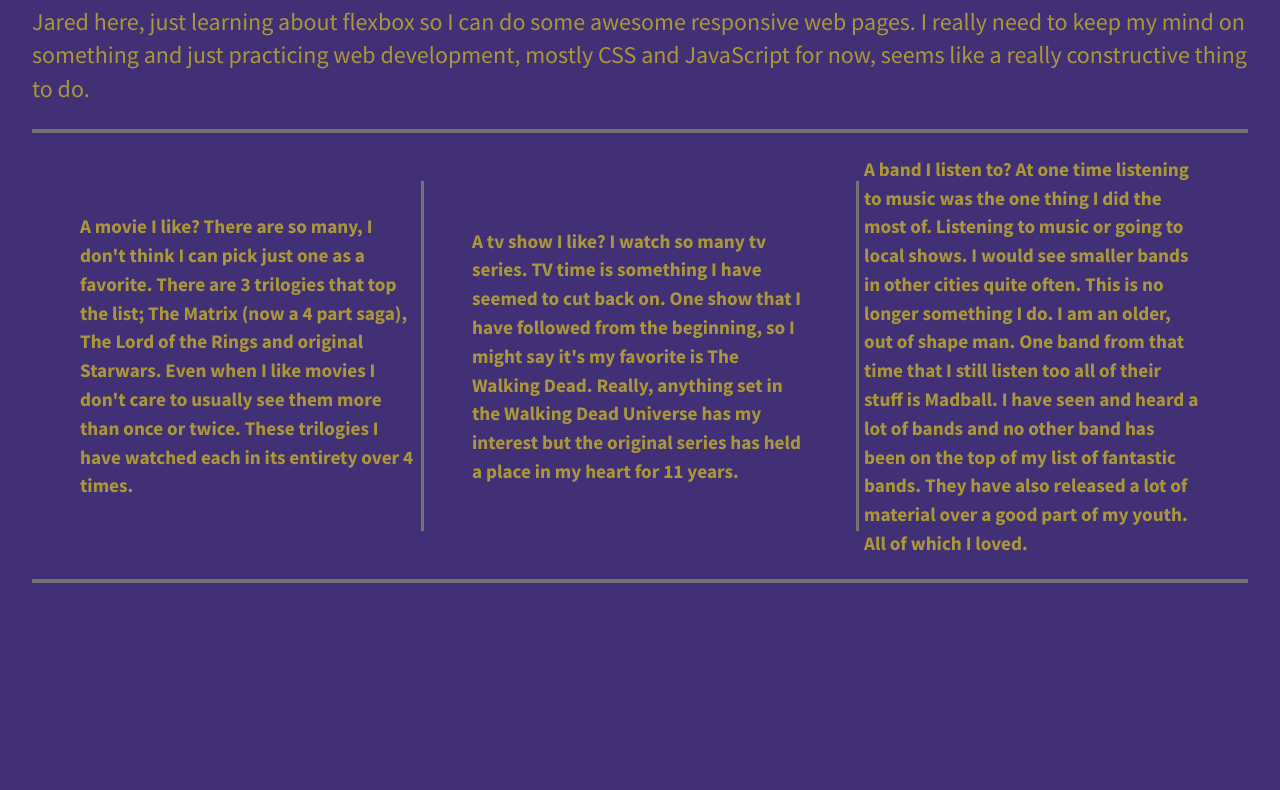
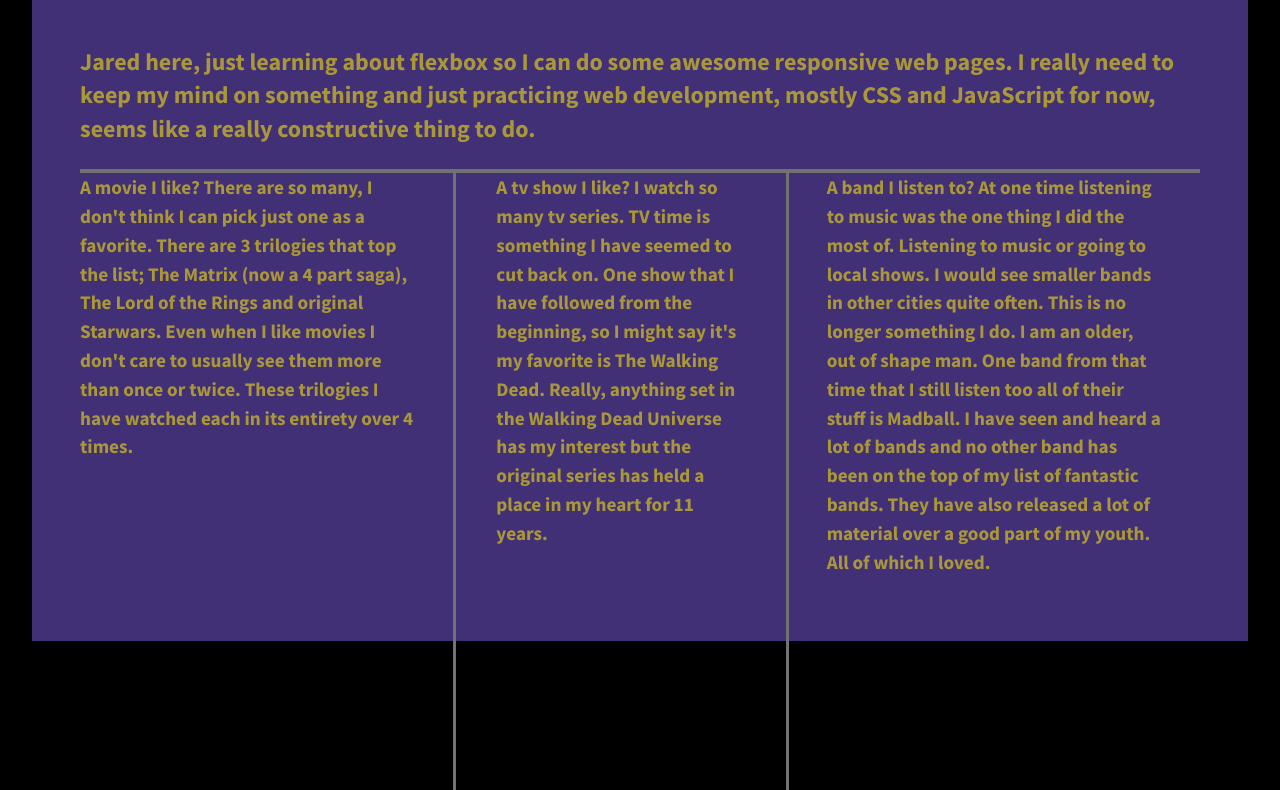
Before and after one commit to intherightdirection/flexbox-practice, a plain HTML site: page index.html in a window 1280 px wide. Shown: the part 159-949 px from the top of the page. Before the commit the page ends 864 px from the top, so only its background shows below. Drawn offline with nearby package versions, Linux system fonts and the light colour scheme.

Commit message:
Playing with layout

```diff
--- a/css/main.css
+++ b/css/main.css
@@ -97,16 +97,19 @@ textarea {
 
 
 html {
-    background-color: #413075;
+  background: #000;
   height: 100%;
+  width: 100%;
 }
 
 body {
   font-family: 'Source Sans Pro', sans-serif;
-    padding: 2em;
+  padding: 0 2em;
   font-size: 16px;
   height: 100%;
   color: #aa9739;
+  display: flex;
+  justify-content: center;
 }
 
 h1 {
@@ -114,40 +117,42 @@ h1 {
 }
 
 .intro {
+  flex-basis: 100%;
   font-size: 1.5em;
+  border-bottom: .2em solid #727273;
 }
 
 .wrapper {
   display: flex;
-    flex-wrap: wrap;
+  flex-flow: row wrap;
   justify-content: space-between;
-    align-items: center;
   font-weight: 700;
-    border-top: .3em solid #727273;
-    border-bottom: .3em solid #727273;
   padding: 3em;
-}
-
-.div-2 {
-    border-right: .2em solid #727273;
-    padding-right: 2.5em;
-    border-left: .2em solid #727273;
-    padding-left: 2.5em;
+  max-width: 1200px;
+  background-color: #413075;
 }
 
 .div-1,
 .div-2,
 .div-3 {
   display: flex;
-    width: 30%;
   justify-content: center;
   align-items: center;
   line-height: 1.5em;
   font-size: 1.2em;
-    height: 350px;
+  border-bottom: 1px solid #555;
+  height: 100%;
+}
+
+div p {
+  height: 100%
 }
 
 
+
+footer {
+  border-top: .3em solid #727273;
+}
 
 
 /* ==========================================================================
@@ -317,3 +322,19 @@ h1 {
     page-break-after: avoid;
   }
 }
+
+@media all and (min-width: 1200px) {
+
+  .div-1,
+  .div-2,
+  .div-3 {
+    flex-basis: 30%;
+    border-bottom: none;
+  }
+
+  .div-2 p {
+    border-right: .2em solid #727273;
+    border-left: .2em solid #727273;
+    padding: 0 40px;
+  }
+}
--- a/index.html
+++ b/index.html
@@ -22,19 +22,20 @@
     <!--[if lt IE 8]>
             <p class="browserupgrade">You are using an <strong>outdated</strong> browser. Please <a href="http://browsehappy.com/">upgrade your browser</a> to improve your experience.</p>
         <![endif]-->
+
+
+    <section class="wrapper">
       <header>
         <h1>Hello Out There!</h1>
       </header>
 
-        <section class="intro">
+      <main class="intro">
         <p>Jared here, just learning about flexbox so I can do some awesome responsive web pages. I really need to
-                keep
-                my mind on something and just practicing web development, mostly CSS and JavaScript for now, seems like
-                a
-                really constructive thing to do.</p>
-        </section>
+          keep my mind on something and just practicing web development,
+          mostly CSS and JavaScript for now, seems like
+          a really constructive thing to do.</p>
+      </main>
 
-        <section class="wrapper">
       <div class="div-1">
         <p>A movie I like? There are so many, I don't think I can pick just one as a favorite. There are 3
           trilogies that top the list; The Matrix (now a 4 part saga), The Lord of the Rings and original
@@ -55,6 +56,8 @@
           on the top of my list of fantastic bands. They have also released a lot of material over a good part
           of my youth. All of which I loved.</p>
       </div>
+
+      <hr>
     </section>
 
     <script src="https://ajax.googleapis.com/ajax/libs/jquery/1.11.3/jquery.min.js"></script>
```
Lines whose indentation alone changed are shown as unchanged.
